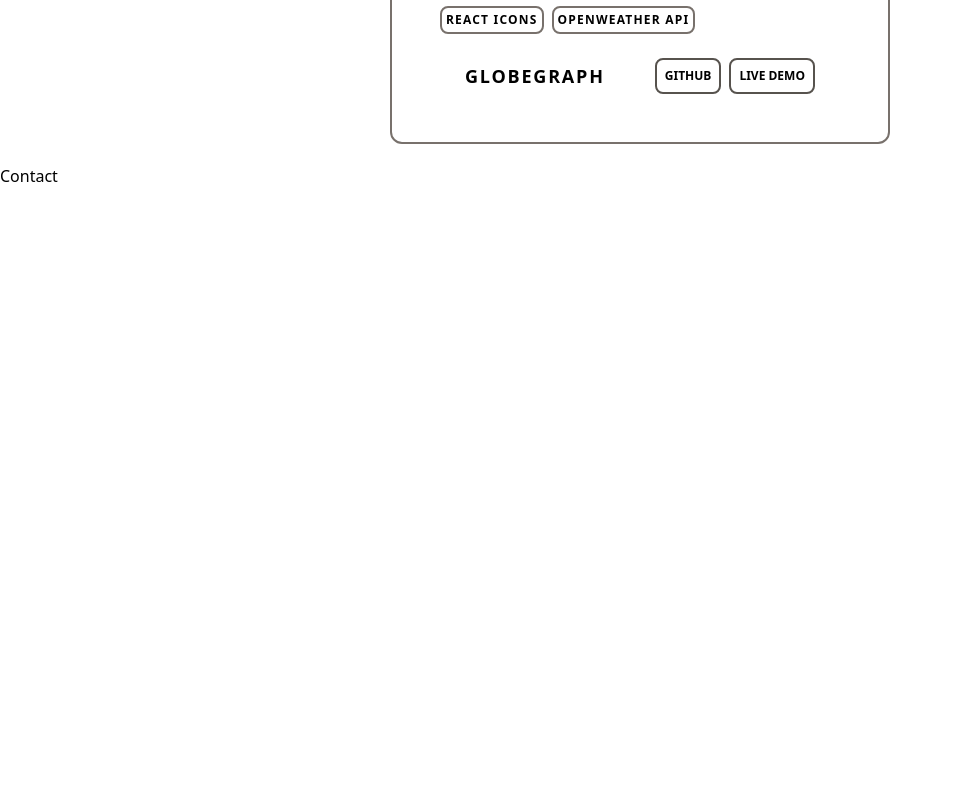
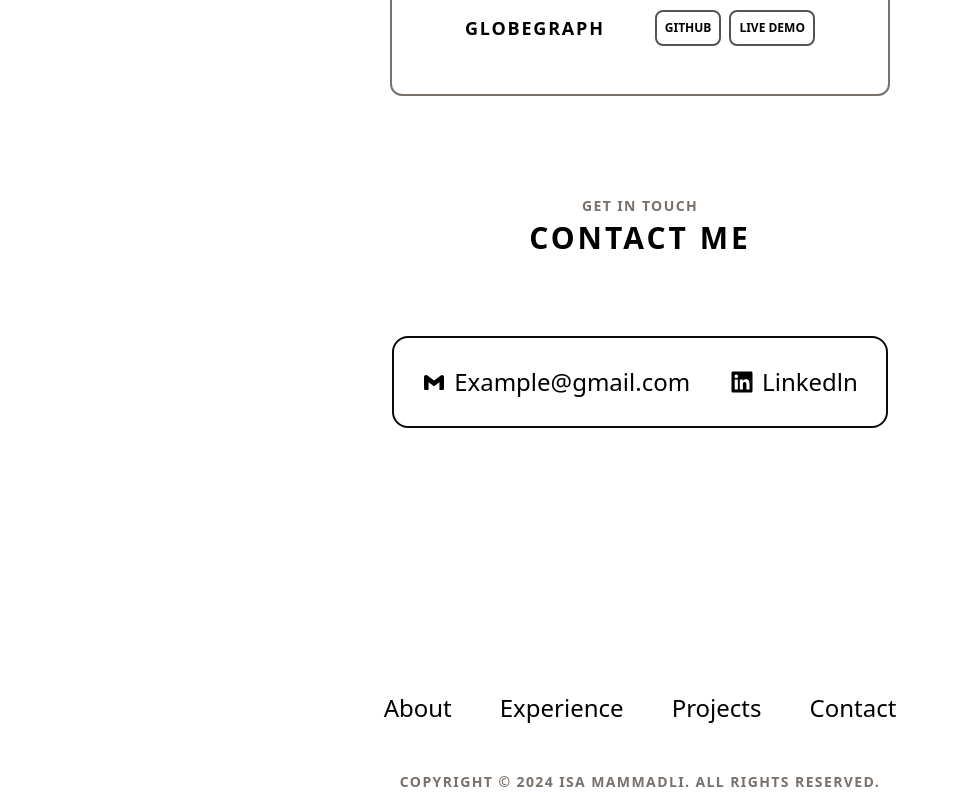
Before and after one commit to isamammadli570/myportfolio, a React (Vite) app: page / in a window 1280 px wide. Shown: the part 3854-4646 px from the top of the page, without its empty margins (0-958 px from the left). Before the commit the page ends 4042 px from the top, so only its background shows below. Built offline with nearby package versions, Linux system fonts and the light colour scheme.

Commit message:
initial commit

```diff
--- a/src/ui/About/index.jsx
+++ b/src/ui/About/index.jsx
@@ -8,7 +8,7 @@ import { PiStudentBold } from "react-icons/pi";
 function About() {
   return (
     <div id="about">
-      <FlexUi  type="none" style="flex-col text-center">
+      <FlexUi  type="none" style="flex-col text-center ">
         <Typography
           type="text_secondary_sm"
           content="Get To Know More"
--- a/src/ui/Contact/index.jsx
+++ b/src/ui/Contact/index.jsx
@@ -1,8 +1,81 @@
+import { BiLogoGmail } from "react-icons/bi";
+import FlexUi from "../../reusable/FlexUi";
+import Typography from "../../reusable/Typography";
+import { FaLinkedin } from "react-icons/fa";
+
+const Menu = [
+  {
+    name: "About",
+    link: "/#about",
+  },
+  {
+    name: "Experience",
+    link: "/#experience",
+  },
+  {
+    name: "Projects",
+    link: "/#projects",
+  },
+  {
+    name: "Contact",
+    link: "/#contact",
+  },
+];
 
 function Contact() {
   return (
-    <div>Contact</div>
-  )
+    <div id="contact">
+      <FlexUi type="none" style="flex-col md:h-[70vh] mt-[10vh] min-h-fit ">
+        <Typography
+          type="text_secondary_sm"
+          content="Get in Touch"
+          style="text-center mb-1 hover:skew-x-3 hover:skew-y-2 hover:scale-[1.3]"
+        />
+        <Typography
+          type="header_primary_lg"
+          content="Contact Me"
+          style="text-center mb-20 hover:skew-x-3 hover:skew-y-2 hover:scale-[1.3]"
+        />
+        <FlexUi type="center" style="text-2xl">
+          <div className="border-2 border-stone-950 rounded-2xl flex gap-10 p-7 ">
+            <div className="flex items-center gap-2">
+              <BiLogoGmail />
+              <a
+                href="https://mail.google.com"
+                className="hover:text-gray-500 hover:border-b-2 duration-200"
+              >
+                Example@gmail.com
+              </a>
+            </div>
+            <div className="flex items-center gap-2">
+              <FaLinkedin />
+              <a
+                href="https://www.linkedin.com"
+                className="hover:text-gray-500 hover:border-b-2 duration-200"
+              >
+                Linkedln
+              </a>
+            </div>
+          </div>
+        </FlexUi>
+        <FlexUi type="center" style="mt-60">
+          <ul className="flex text-2xl">
+            {Menu?.map((menu) => (
+              <li className="p-6" key={menu.name}>
+                <a href={menu.link}>{menu.name}</a>
+              </li>
+            ))}
+          </ul>
+        </FlexUi>
+        <FlexUi type="center" style="mt-6">
+          <Typography
+            type="text_secondary_sm"
+            content="Copyright © 2024 Isa Mammadli. All Rights Reserved."
+          />
+        </FlexUi>
+      </FlexUi>
+    </div>
+  );
 }
 
-export default Contact
+export default Contact;
--- a/src/ui/Experience/index.jsx
+++ b/src/ui/Experience/index.jsx
@@ -5,7 +5,7 @@ import Typography from "../../reusable/Typography";
 function Experience() {
   return (
     <div id="experience" className="mt-72">
-      <FlexUi type="none" style="flex-col text-center">
+      <FlexUi type="none" style="flex-col text-center ">
         <Typography
           type="text_secondary_sm"
           content="Explore My"
--- a/src/ui/Projects/index.jsx
+++ b/src/ui/Projects/index.jsx
@@ -4,7 +4,7 @@ import Typography from "../../reusable/Typography";
 
 function Projects() {
   return (
-    <div id="projects" className="mt-72">
+    <div id="projects" className="mt-60">
       <FlexUi type="none" style="flex-col md:h-[85vh] mt-[15vh] min-h-fit">
         <Typography
           type="text_secondary_sm"
```
